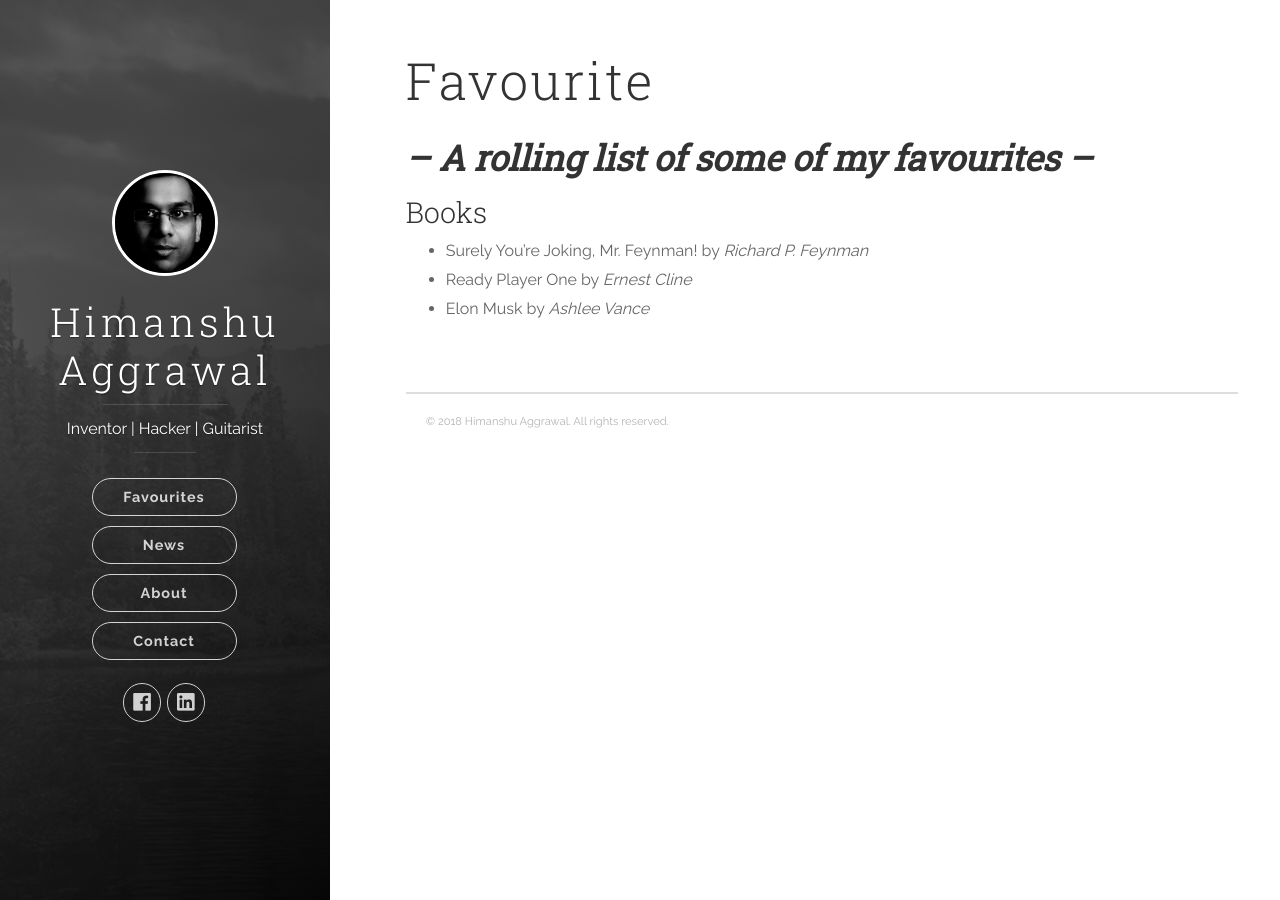
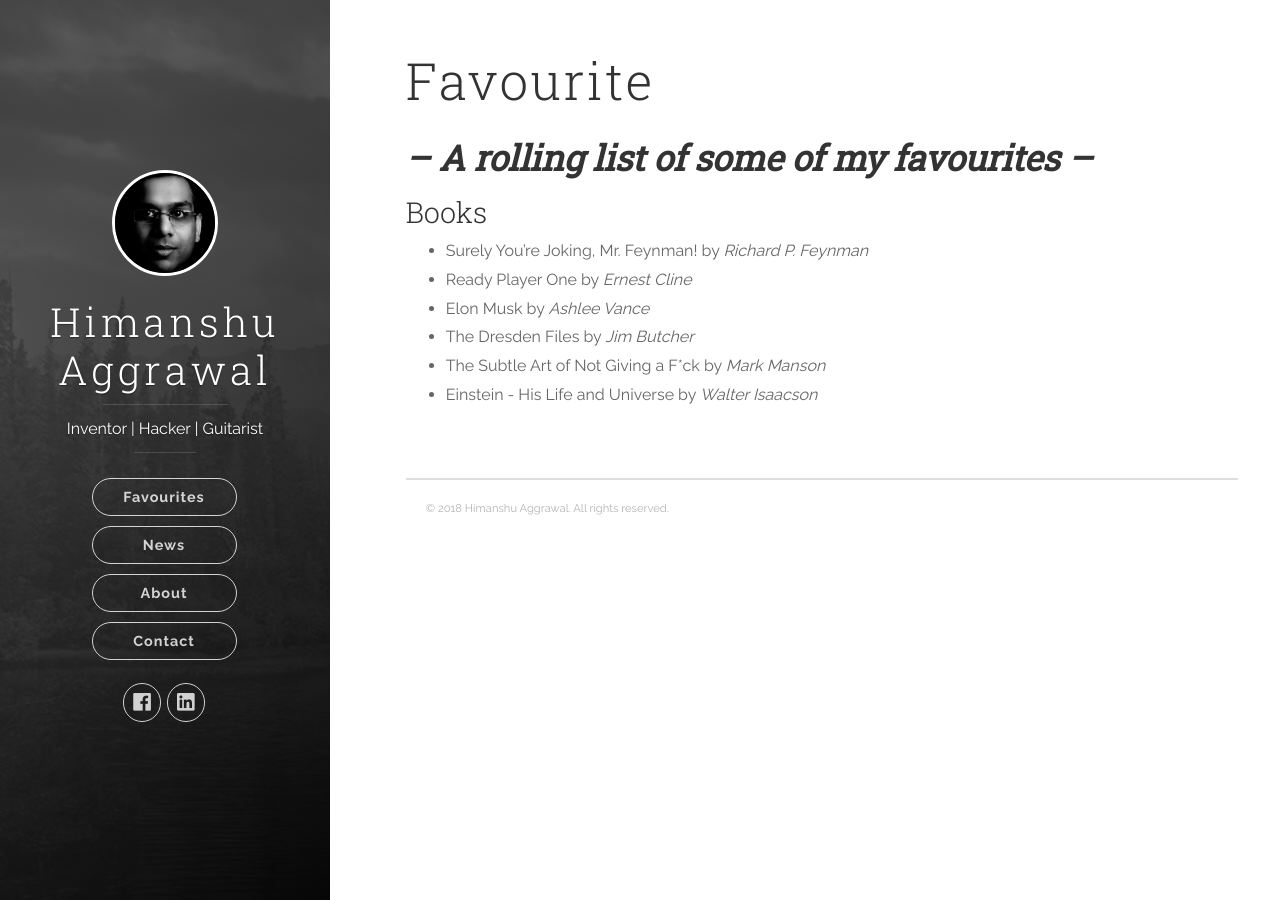
Before and after one commit to ahimanshu13/ahimanshu13.github.io, a Jekyll site: the page built from Favourite/index.md, in a window 1280 px wide. Built offline with Jekyll 4.4.1, drawn with Linux system fonts in a browser that asks for light colours; nearby versions of some CDN libraries.

Commit message:
Updated Favorites

```diff
--- a/Favourite/index.md
+++ b/Favourite/index.md
@@ -4,9 +4,14 @@ title: Favourite
 published: true
 ---
 
+
 ## **_-- A rolling list of some of my favourites --_**
+
 
 ### Books
 - Surely You're Joking, Mr. Feynman! by _Richard P. Feynman_
 - Ready Player One by _Ernest Cline_
 - Elon Musk by _Ashlee Vance_
+- The Dresden Files by _Jim Butcher_
+- The Subtle Art of Not Giving a F*ck by _Mark Manson_
+- Einstein - His Life and Universe by _Walter Isaacson_
```
